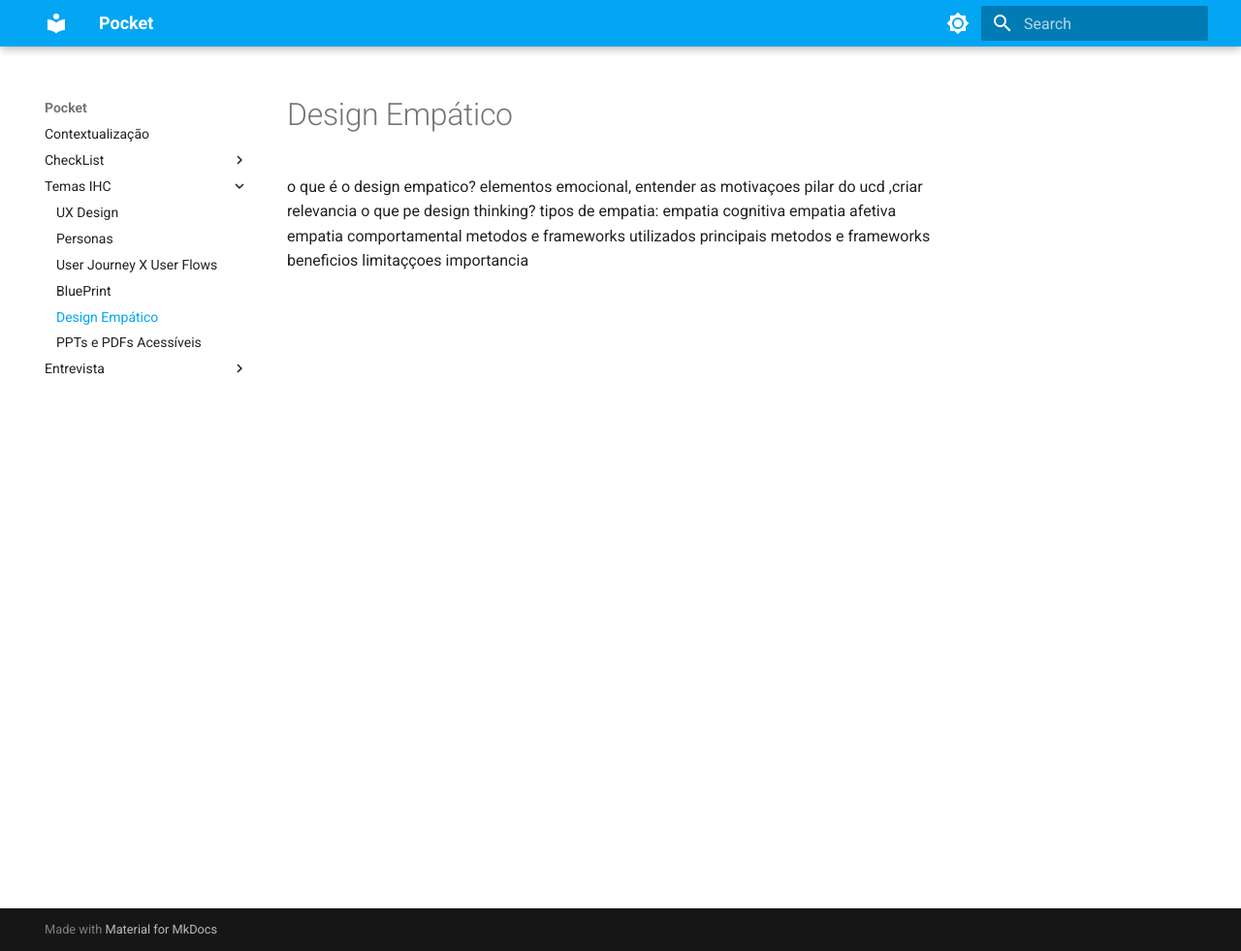
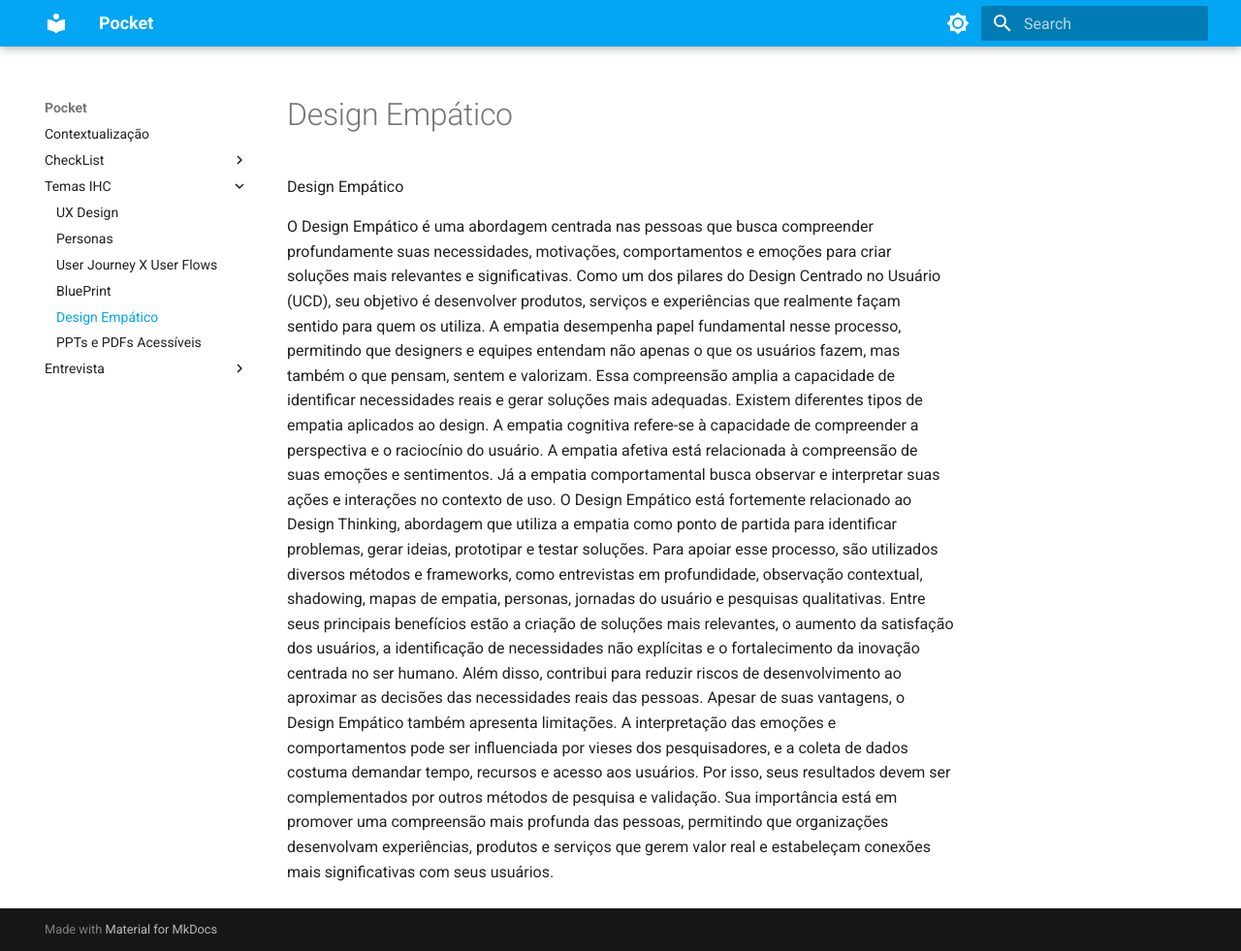
Before and after one commit to UnB-IHC/IHC-2026.1-Grupo02, an MkDocs documentation site: the page built from docs/TemasIHC/Design Empatico.md, in a window 1280 px wide and 981 px high. Shown: the whole window at 97% size. Built offline with MkDocs 1.6.1 and Material for MkDocs 9.7.7, drawn with Linux system fonts in a browser that asks for light colours.

Commit message:
resumo design 1.0

```diff
--- a/docs/TemasIHC/Design Empatico.md
+++ b/docs/TemasIHC/Design Empatico.md
@@ -1,9 +1,9 @@
-o que é o design empatico?
-elementos emocional, entender as motivaçoes pilar do ucd ,criar relevancia
-o que pe design thinking?
-tipos de empatia: empatia cognitiva empatia afetiva empatia comportamental
-metodos e frameworks utilizados
-principais metodos e frameworks
-beneficios
-limitaççoes
-importancia
+Design Empático
+
+O Design Empático é uma abordagem centrada nas pessoas que busca compreender profundamente suas necessidades, motivações, comportamentos e emoções para criar soluções mais relevantes e significativas. Como um dos pilares do Design Centrado no Usuário (UCD), seu objetivo é desenvolver produtos, serviços e experiências que realmente façam sentido para quem os utiliza.
+A empatia desempenha papel fundamental nesse processo, permitindo que designers e equipes entendam não apenas o que os usuários fazem, mas também o que pensam, sentem e valorizam. Essa compreensão amplia a capacidade de identificar necessidades reais e gerar soluções mais adequadas.
+Existem diferentes tipos de empatia aplicados ao design. A empatia cognitiva refere-se à capacidade de compreender a perspectiva e o raciocínio do usuário. A empatia afetiva está relacionada à compreensão de suas emoções e sentimentos. Já a empatia comportamental busca observar e interpretar suas ações e interações no contexto de uso.
+O Design Empático está fortemente relacionado ao Design Thinking, abordagem que utiliza a empatia como ponto de partida para identificar problemas, gerar ideias, prototipar e testar soluções. Para apoiar esse processo, são utilizados diversos métodos e frameworks, como entrevistas em profundidade, observação contextual, shadowing, mapas de empatia, personas, jornadas do usuário e pesquisas qualitativas.
+Entre seus principais benefícios estão a criação de soluções mais relevantes, o aumento da satisfação dos usuários, a identificação de necessidades não explícitas e o fortalecimento da inovação centrada no ser humano. Além disso, contribui para reduzir riscos de desenvolvimento ao aproximar as decisões das necessidades reais das pessoas.
+Apesar de suas vantagens, o Design Empático também apresenta limitações. A interpretação das emoções e comportamentos pode ser influenciada por vieses dos pesquisadores, e a coleta de dados costuma demandar tempo, recursos e acesso aos usuários. Por isso, seus resultados devem ser complementados por outros métodos de pesquisa e validação.
+Sua importância está em promover uma compreensão mais profunda das pessoas, permitindo que organizações desenvolvam experiências, produtos e serviços que gerem valor real e estabeleçam conexões mais significativas com seus usuários.
```
